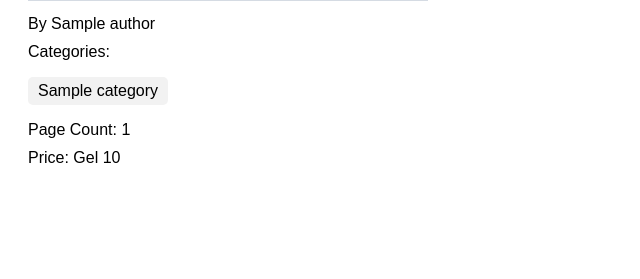
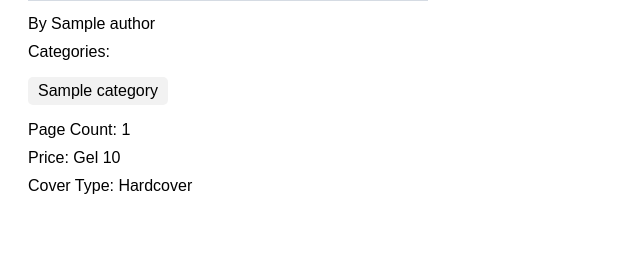
Before and after one commit to inavellevani/Django-beginning, a Django app: page /api/books/1/ in a window 1280 px wide. Shown: the part 407-686 px from the top of the page, without its empty margins (0-640 px from the left). Run offline with Django 5.2, Linux system fonts and the light colour scheme; tables that the repository leaves empty hold one stand-in row (values such as "Sample post"); grey boxes marked "Sample" are stand-in pictures.

Commit message:
preparations for translation, updated html

```diff
--- a/djangoProject/settings.py
+++ b/djangoProject/settings.py
@@ -38,6 +38,7 @@ INSTALLED_APPS = [
     'django.contrib.sessions',
     'django.contrib.messages',
     'django.contrib.staticfiles',
+    'django.contrib.humanize',
     'market'
 ]
 
--- a/templates/book_detail.html
+++ b/templates/book_detail.html
@@ -39,5 +39,6 @@
     </ul>
     <p>Page Count: {{ book.page_count }}</p>
     <p>Price: Gel {{ book.price }}</p>
+    <p>Cover Type: {{ book.get_cover_type_display }}</p>
 </body>
 </html>
```
Also changed, not shown: 1 other file.
